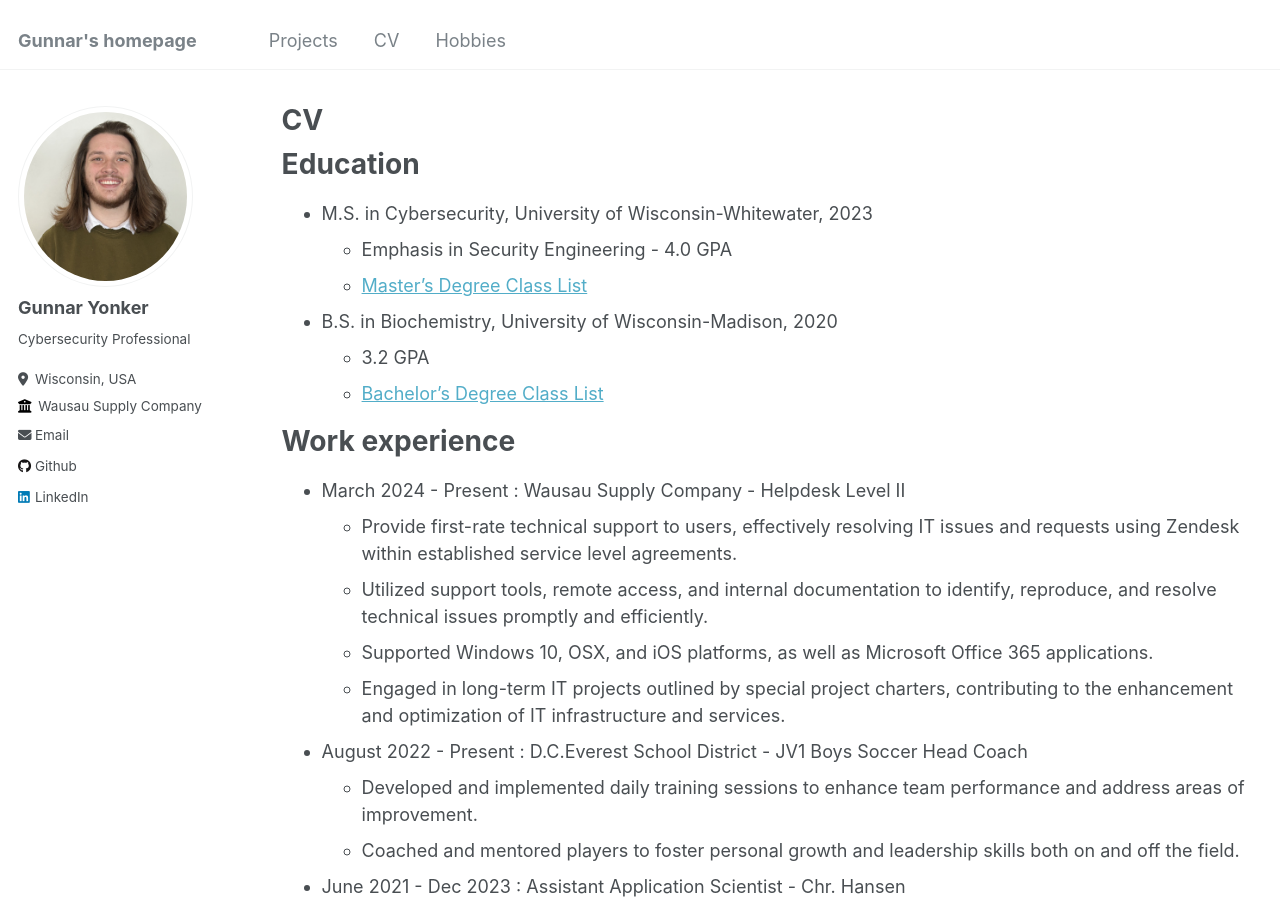
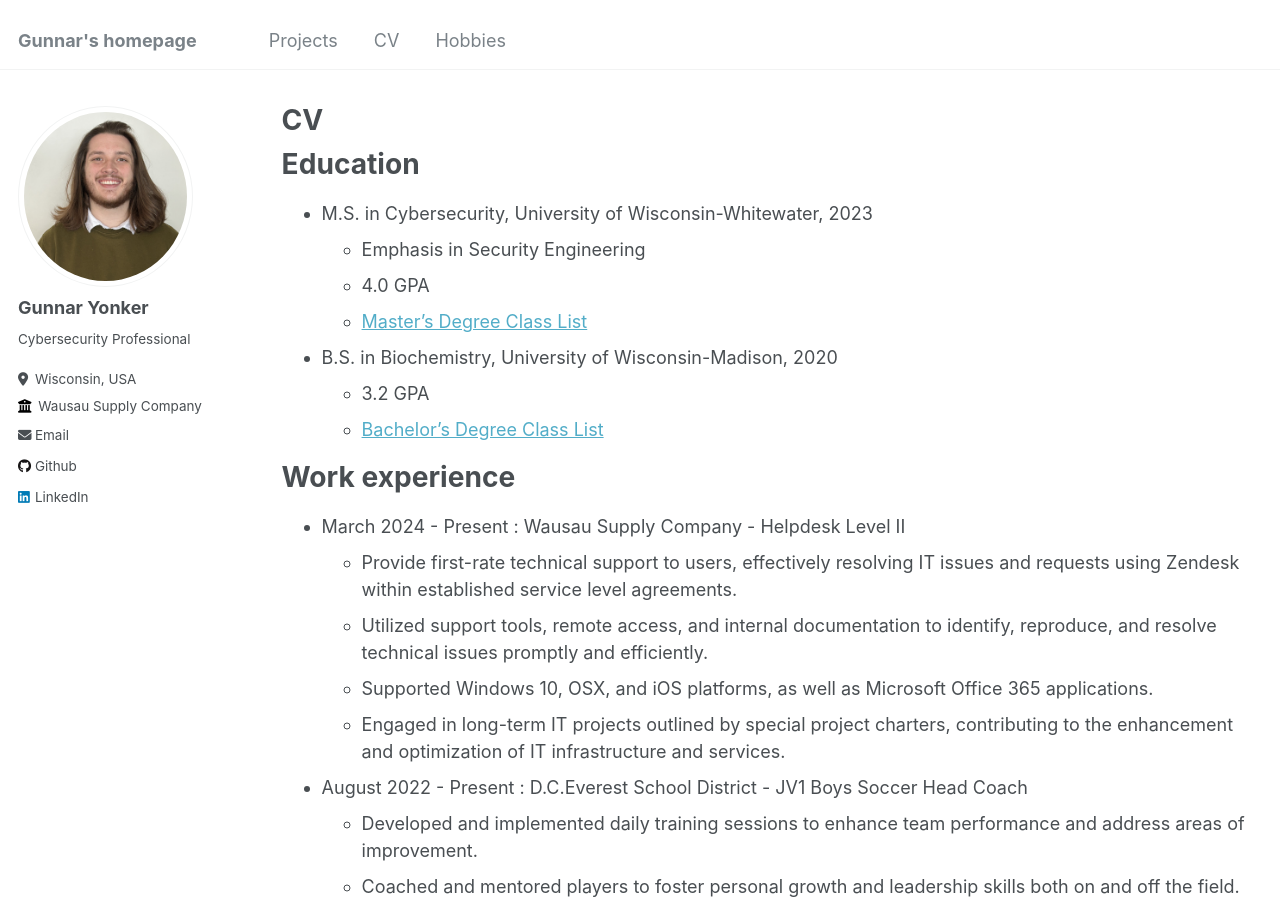
Before and after one commit to gunnaryonker/gunnaryonker.github.io, a Jekyll site: the page built from _pages/cv.md, in a window 1280 px wide and 900 px high. Built offline with Jekyll 4.4.1, drawn with Linux system fonts in a browser that asks for light colours.

Commit message:
Fixed formatting on CV

```diff
--- a/_pages/cv.md
+++ b/_pages/cv.md
@@ -12,7 +12,8 @@ redirect_from:
 Education
 ======
 * M.S. in Cybersecurity, University of Wisconsin-Whitewater, 2023
-  * Emphasis in Security Engineering - 4.0 GPA
+  * Emphasis in Security Engineering
+  * 4.0 GPA
   * [Master's Degree Class List](/masters/)
 * B.S. in Biochemistry, University of Wisconsin-Madison, 2020
   * 3.2 GPA
```
